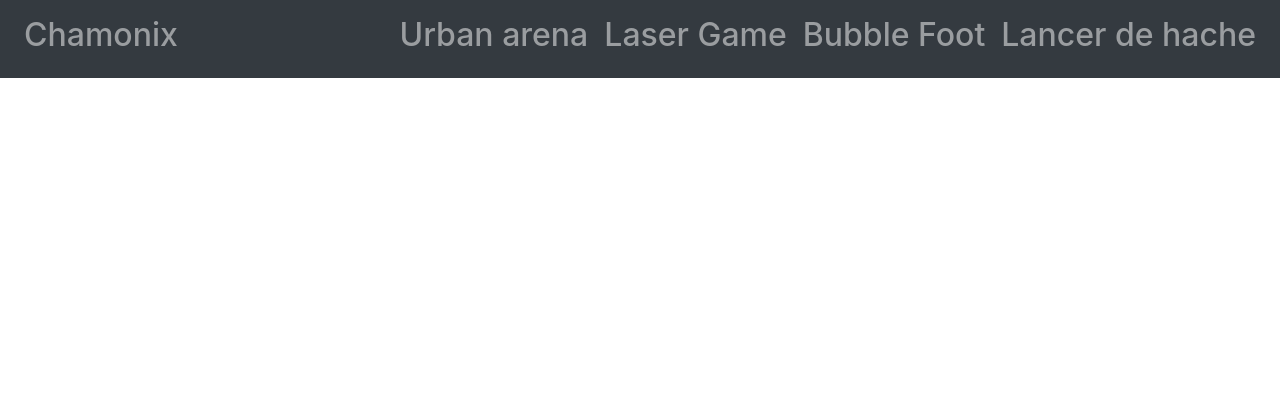
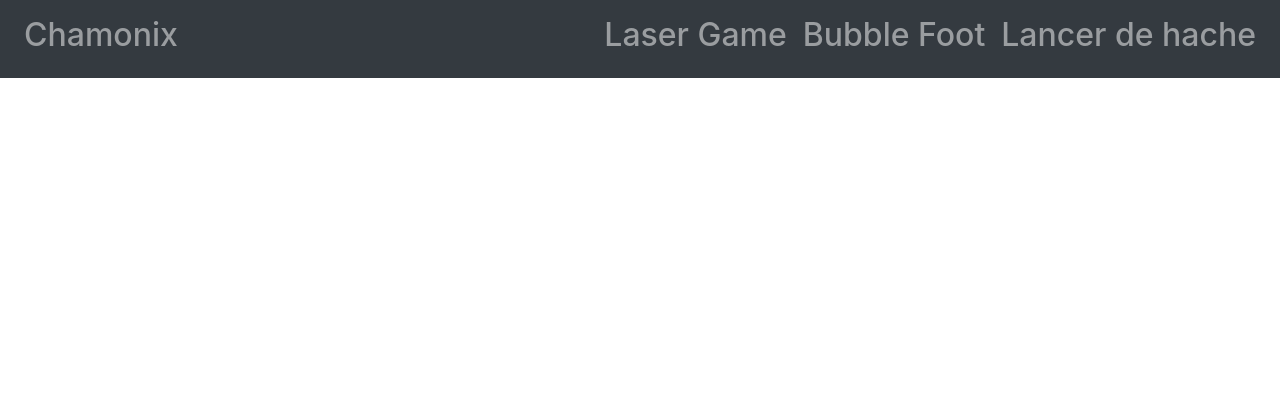
Before and after one commit to yoru71/laserGames, a Symfony app: template templates/main/bubbleFootChamonix.html.twig in a window 1280 px wide. Shown: the top 420 px of the page. Run offline with Twig, Linux system fonts and the light colour scheme; the template is opened without the code that fills it, so the values that code supplies are empty; some libraries are stand-ins or nearby versions.

Commit message:
Maj Navbar + grid 3

```diff
--- a/public/css/style.css
+++ b/public/css/style.css
@@ -51,3 +51,7 @@ html {
     grid-column: 2;
     grid-row: 1;
   }
+  .three{
+    grid-column: 1/3;
+    grid-row: 2;
+  }
--- a/templates/main/bubbleFootAutun.html.twig
+++ b/templates/main/bubbleFootAutun.html.twig
@@ -14,11 +14,6 @@
             <ul class="navbar-nav mr-auto">
                 <li class="nav-item{% if route == 'autunMenu' %} active{% endif %}">
                     <a class="nav-link h2" href="{{ path('autunMenu') }}">Autun</a>
-                </li>
-            </ul>
-            <ul class="navbar-nav text-center">
-                <li class="nav-item{% if route == 'accueil' %} active{% endif %}">
-                    <a class="nav-link h2" href="{{ path('accueil') }}">Urban arena</a>
                 </li>
             </ul>
             <ul class="navbar-nav text-right">
--- a/templates/main/bubbleFootChamonix.html.twig
+++ b/templates/main/bubbleFootChamonix.html.twig
@@ -16,11 +16,6 @@
                     <a class="nav-link h2" href="{{ path('chamonixMenu') }}">Chamonix</a>
                 </li>
             </ul>
-            <ul class="navbar-nav text-center">
-                <li class="nav-item{% if route == 'accueil' %} active{% endif %}">
-                    <a class="nav-link h2" href="{{ path('accueil') }}">Urban arena</a>
-                </li>
-            </ul>
             <ul class="navbar-nav text-right">
                 <li class="nav-item{% if route == 'laserGameChamonix' %} active{% endif %}">
                     <a class="nav-link h2" href="{{ path('laserGameChamonix') }}">Laser Game</a>
--- a/templates/main/lancerHacheAutun.html.twig
+++ b/templates/main/lancerHacheAutun.html.twig
@@ -14,11 +14,6 @@
             <ul class="navbar-nav mr-auto">
                 <li class="nav-item{% if route == 'autunMenu' %} active{% endif %}">
                     <a class="nav-link h2" href="{{ path('autunMenu') }}">Autun</a>
-                </li>
-            </ul>
-            <ul class="navbar-nav text-center">
-                <li class="nav-item{% if route == 'accueil' %} active{% endif %}">
-                    <a class="nav-link h2" href="{{ path('accueil') }}">Urban arena</a>
                 </li>
             </ul>
             <ul class="navbar-nav text-right">
--- a/templates/main/lancerHacheChamonix.html.twig
+++ b/templates/main/lancerHacheChamonix.html.twig
@@ -16,11 +16,6 @@
                     <a class="nav-link h2" href="{{ path('chamonixMenu') }}">Chamonix</a>
                 </li>
             </ul>
-            <ul class="navbar-nav text-center">
-                <li class="nav-item{% if route == 'accueil' %} active{% endif %}">
-                    <a class="nav-link h2" href="{{ path('accueil') }}">Urban arena</a>
-                </li>
-            </ul>
             <ul class="navbar-nav text-right">
                 <li class="nav-item{% if route == 'laserGameChamonix' %} active{% endif %}">
                     <a class="nav-link h2" href="{{ path('laserGameChamonix') }}">Laser Game</a>
--- a/templates/main/laserGameAutun.html.twig
+++ b/templates/main/laserGameAutun.html.twig
@@ -14,11 +14,6 @@
             <ul class="navbar-nav mr-auto">
                 <li class="nav-item{% if route == 'autunMenu' %} active{% endif %}">
                     <a class="nav-link h2" href="{{ path('autunMenu') }}">Autun</a>
-                </li>
-            </ul>
-            <ul class="navbar-nav text-center">
-                <li class="nav-item{% if route == 'accueil' %} active{% endif %}">
-                    <a class="nav-link h2" href="{{ path('accueil') }}">Urban arena</a>
                 </li>
             </ul>
             <ul class="navbar-nav text-right">
--- a/templates/main/laserGameChamonix.html.twig
+++ b/templates/main/laserGameChamonix.html.twig
@@ -16,11 +16,6 @@
                     <a class="nav-link h2" href="{{ path('chamonixMenu') }}">Chamonix</a>
                 </li>
             </ul>
-            <ul class="navbar-nav text-center">
-                <li class="nav-item{% if route == 'accueil' %} active{% endif %}">
-                    <a class="nav-link h2" href="{{ path('accueil') }}">Urban arena</a>
-                </li>
-            </ul>
             <ul class="navbar-nav text-right">
                 <li class="nav-item{% if route == 'laserGameChamonix' %} active{% endif %}">
                     <a class="nav-link h2" href="{{ path('laserGameChamonix') }}">Laser Game</a>
--- a/templates/main/salleGaming.html.twig
+++ b/templates/main/salleGaming.html.twig
@@ -14,11 +14,6 @@
             <ul class="navbar-nav mr-auto">
                 <li class="nav-item{% if route == 'autunMenu' %} active{% endif %}">
                     <a class="nav-link h2" href="{{ path('autunMenu') }}">Autun</a>
-                </li>
-            </ul>
-            <ul class="navbar-nav text-center">
-                <li class="nav-item{% if route == 'accueil' %} active{% endif %}">
-                    <a class="nav-link h2" href="{{ path('accueil') }}">Urban arena</a>
                 </li>
             </ul>
             <ul class="navbar-nav text-right">
```
Also changed, not shown: templates/main/autunMenu.html.twig (+3 -5 lines), templates/main/chamonixMenu.html.twig (+3 -5 lines).
